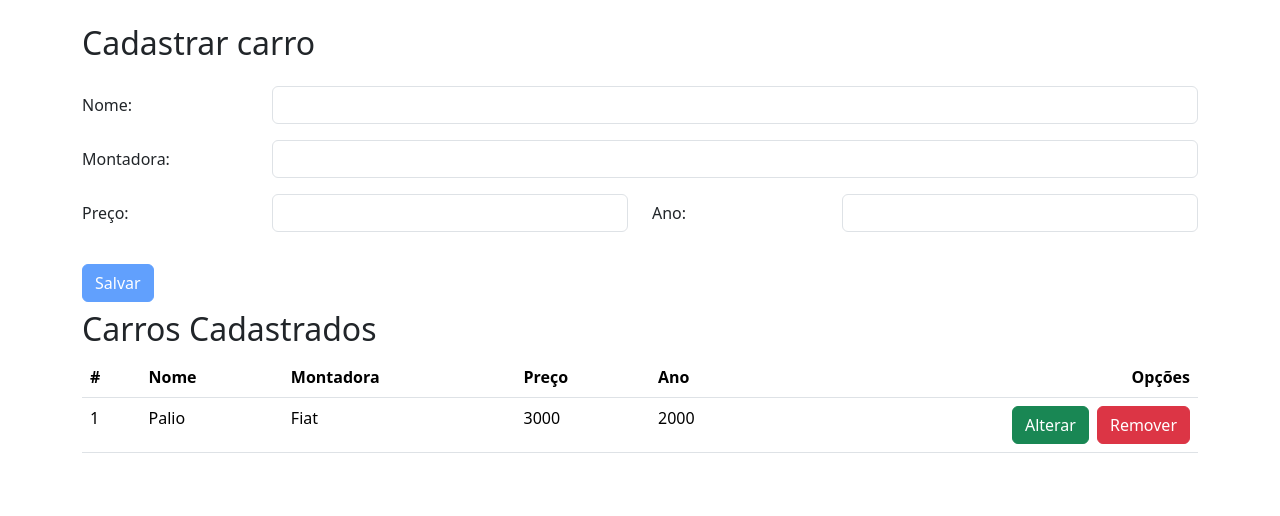
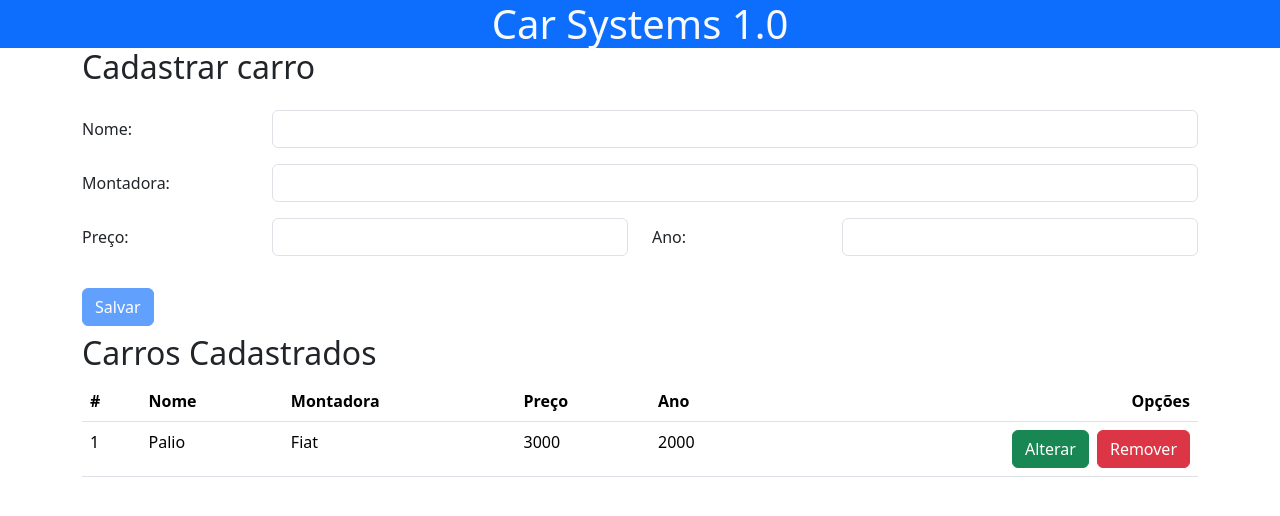
Before and after one commit to FelipePaterni/bootcamp-devjr-modulo8-carro, an Angular app: page / in a window 1280 px wide. Shown: the top 516 px of the page. Built offline with nearby package versions, Linux system fonts and the light colour scheme.

Commit message:
closes #7 - header

```diff
--- a/src/app/app.component.html
+++ b/src/app/app.component.html
@@ -1,2 +1,4 @@
-
+<app-header></app-header>
+<div class="my-5 ">
 <app-cars></app-cars>
+</div>
--- a/src/app/app.module.ts
+++ b/src/app/app.module.ts
@@ -7,12 +7,14 @@ import { NgbModule } from '@ng-bootstrap/ng-bootstrap';
 import { FormCarroComponent } from './components/form-carro/form-carro.component';
 import { FormsModule } from '@angular/forms';
 import { CarsComponent } from './components/cars/cars.component';
+import { HeaderComponent } from './components/header/header.component';
 
 @NgModule({
   declarations: [
     AppComponent,
     FormCarroComponent,
-    CarsComponent
+    CarsComponent,
+    HeaderComponent,
   ],
   imports: [
     BrowserModule,
--- a/src/app/components/cars/cars.component.ts
+++ b/src/app/components/cars/cars.component.ts
@@ -36,7 +36,6 @@ export class CarsComponent {
     this.car = car;
   }
   removeCar(car: Car) {
-    this.cars = this.cars.filter(c => c !== car);
-
+    this.cars = this.cars.filter((c) => c !== car);
   }
 }
--- a/src/app/components/form-carro/form-carro.component.html
+++ b/src/app/components/form-carro/form-carro.component.html
@@ -1,4 +1,4 @@
-<div class="container mt-2">
+<div class="container ">
   <h2 class="my-4">Cadastrar carro</h2>
 
   <form #formCar="ngForm">
--- /dev/null
+++ b/src/app/components/header/header.component.html
@@ -0,0 +1 @@
+<p class="display-6 text-center bg-primary text-light fixed-top ">Car Systems 1.0</p>
```
Also changed, not shown: src/app/components/header/header.component.ts (added, +11 -0 lines), src/app/components/header/header.component.css (added), 1 other file (tests, documents, lock files or other folders).
